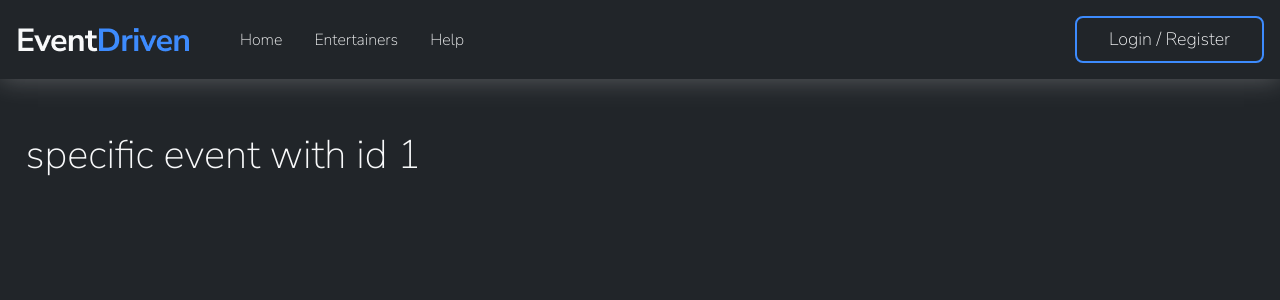
After one commit to eythorhel19/EventDriven, a Django app: page /event/1 in a window 1280 px wide. The commit adds this page. Shown: the top 300 px of the page. Run offline with Django 4.2, Linux system fonts and the light colour scheme.

Commit message:
dynamic routs

```diff
--- a/event/urls.py
+++ b/event/urls.py
@@ -0,0 +1,7 @@
+from django.urls import path
+from . import views
+
+urlpatterns = [
+    path('', views.index, name="index"),
+    path('/<event_id>', views.index, name="index")
+]
--- a/event/views.py
+++ b/event/views.py
@@ -1,3 +1,7 @@
 from django.shortcuts import render
 
 # Create your views here.
+
+
+def index(request, event_id):
+    return render(request, "event/index.html", context={'event_id': event_id})
--- a/eventdriven/urls.py
+++ b/eventdriven/urls.py
@@ -21,4 +21,5 @@ urlpatterns = [
     path('', include('home.urls')),
     path('entertainers', include('entertainers.urls')),
     path('help', include('help.urls')),
+    path('event', include('event.urls')),
 ]
--- a/static/css/main.css
+++ b/static/css/main.css
@@ -447,3 +447,7 @@ body {
     padding-bottom: 20px;
 
 }
+a, a:hover, a:focus, a:active {
+    text-decoration: none;
+    color: inherit;
+}
--- /dev/null
+++ b/templates/event/index.html
@@ -0,0 +1,6 @@
+{% extends "base.html" %} {% block content %}
+
+<div class="row-of-cards">
+    <h1>specific event with id {{event_id}}</h1>
+</div>
+{% endblock %}
--- a/templates/home/index.html
+++ b/templates/home/index.html
@@ -23,6 +23,7 @@
     {% for event in events %}
     <div class="for-hower-clow">
         <div class="card">
+            <a href="event/{{event.id}}">
                 <img src="{{event.image}}" class="card-img" alt="events img" />
                 <div class="card-body">
                     <h1 class="h2_semibold">{{event.name}}</h1>
@@ -36,10 +37,11 @@
                         <h3 class="h3_regular">{{event.date}}</h3>
                     </div>
                 </div>
+            </a>
             <div class="book-button-div">
-                <button href="#" class="button_outlined button-adjust">
+                <a href="/event" class="btn button_outlined button-adjust">
                     Book now
-                </button>
+                </a>
             </div>
         </div>
     </div>
```
Also changed, not shown: home/views.py (+8 -0 lines), home/urls.py (line endings or trailing spaces). Lines whose indentation alone changed are shown as unchanged.
